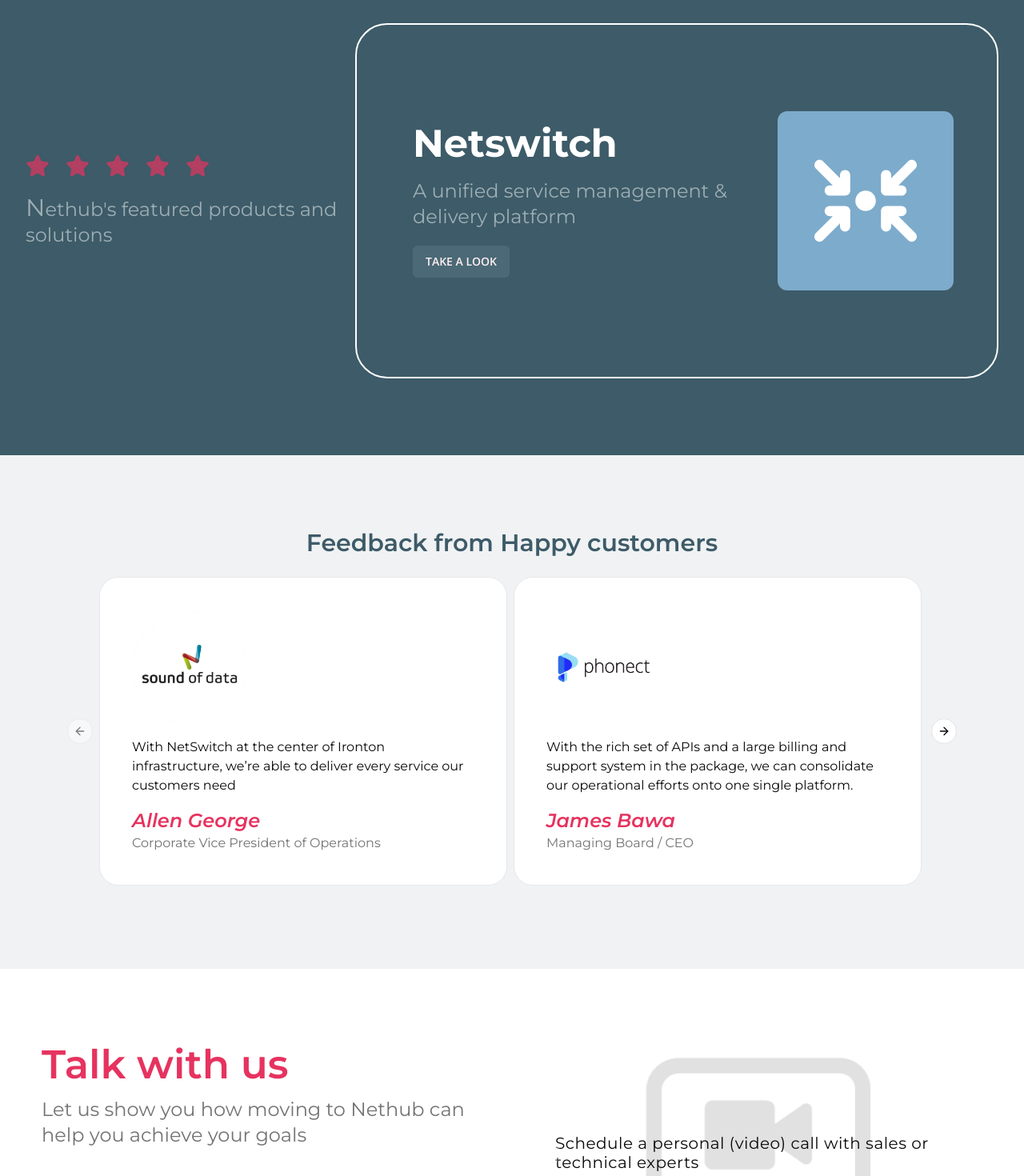
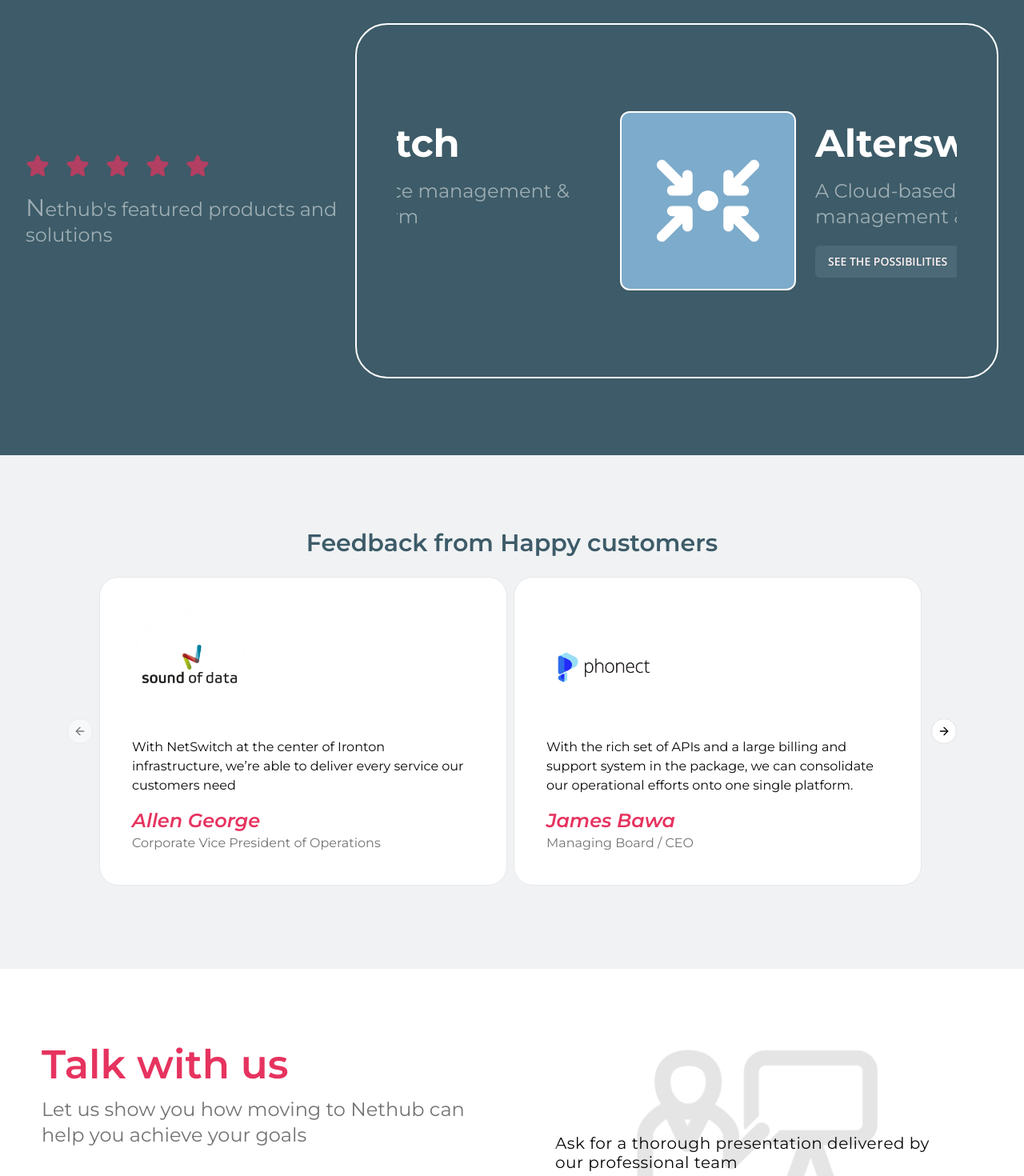
Before and after one commit to dekzyd/nethub, a Next.js app: page / in a window 1280 px wide. Shown: the part 2140-3610 px from the top of the page at 80% size. Built offline with nearby package versions, Linux system fonts and the light colour scheme.

Commit message:
add animation to featured products

```diff
--- a/components/BestValues.jsx
+++ b/components/BestValues.jsx
@@ -31,7 +31,7 @@ const BestValues = () => {
           </div>
           {/* value cards */}
           <div className="grid grid-cols-1 md:grid-cols-4 my-10">
-            {bestValueData.map(({ title, content, icon }) => {
+            {bestValueData.map(({ title, content, icon }, index) => {
               return (
                 <BizPerksCard
                   key={title}
@@ -39,6 +39,7 @@ const BestValues = () => {
                   content={content}
                   icon={icon}
                   titlesize="text-xl"
+                  delay={index + 1}
                 />
               );
             })}
--- a/components/BizPerksCard.jsx
+++ b/components/BizPerksCard.jsx
@@ -20,7 +20,7 @@ const BizPerksCard = ({
     <div
       className="md:p-3 lg:p-5 my-3"
       data-aos="slide-up"
-      data-aos-once={true}
+      // data-aos-once={true}
       data-aos-delay={`${delay}00`}
     >
       <div
--- a/components/FeaturedProducts.jsx
+++ b/components/FeaturedProducts.jsx
@@ -1,9 +1,11 @@
+"use client";
 import React from "react";
 import { FaStar } from "react-icons/fa6";
 import { Carousel } from "flowbite-react";
 import { solutions, products } from "@/lib/data/NavLinksData";
 import { Button } from "@/components/ui/button";
 import Link from "next/link";
+import { motion } from "framer-motion";
 
 const FeaturedProducts = () => {
   const allServices = products
@@ -30,7 +32,7 @@ const FeaturedProducts = () => {
             <Carousel
               leftControl=" "
               rightControl=" "
-              slideInterval={10000}
+              slideInterval={5000}
               pauseOnHover
               indicators={false}
               // slide={false}
@@ -40,7 +42,13 @@ const FeaturedProducts = () => {
                   return (
                     <Link href={href} key={title} className="h-full">
                       <div className="grid h-full content-center gap-2 grid-cols-1 md:grid-cols-3 dark:bg-gray-700 dark:text-white">
-                        <div className="gap-2 md:gap-4 lg:gap-5 col-span-2 lg:p-5">
+                        {/* animate slide content */}
+                        <motion.div
+                          initial={{ opacity: 0, y: 200 }}
+                          whileInView={{ opacity: 1, y: 0 }}
+                          transition={{ duration: 1.5 }}
+                          className="gap-2 md:gap-4 lg:gap-5 col-span-2 lg:p-5"
+                        >
                           <div className="flex flex-col gap-2 md:gap-4 lg:gap-5 ">
                             <h3 className="text-3xl md:text-4xl lg:text-5xl font-bold text-white hover:text-primary/80">
                               {title}
@@ -52,14 +60,17 @@ const FeaturedProducts = () => {
                           <Button className="uppercase font-semibold font-Open_sans mt-5 bg-customColors-cuttysark/50">
                             {button}
                           </Button>
-                        </div>
-                        <div
-                          className={`m-1 p-3 hidden md:flex justify-center items-center text-9xl text-white rounded-xl ${
+                        </motion.div>
+                        <motion.div
+                          initial={{ scale: 0.5 }}
+                          whileInView={{ scale: 1 }}
+                          transition={{ duration: 1.5 }}
+                          className={`m-1 p-3 border-2 border-white hidden md:flex justify-center items-center text-9xl text-white rounded-xl ${
                             bgcol ? bgcol : "bg-primary/90"
                           } `}
                         >
                           {icon}
-                        </div>
+                        </motion.div>
                       </div>
                     </Link>
                   );
--- a/components/Talkwithus.jsx
+++ b/components/Talkwithus.jsx
@@ -28,7 +28,7 @@ const Talkwithus = () => {
               <Carousel
                 className="grid"
                 // slide={false}
-                slideInterval={5000}
+                slideInterval={7000}
               >
                 {talkWithUsData.map(({ image, content }, index) => {
                   return (
@@ -37,7 +37,7 @@ const Talkwithus = () => {
                       style={{ backgroundImage: `url(${image})` }}
                       className="grid place-content-center bg-cover bg-no-repeat bg-center w-full bg-red-100 h-full p-[50px]"
                     >
-                      <div className="">
+                      <div data-aos="slide-up" data-aos-once={false}>
                         <p className="text-base md:text-[20px] lg:text-[20px] tracking-wide">
                           {content}
                         </p>
--- a/package.json
+++ b/package.json
@@ -20,6 +20,7 @@
     "embla-carousel-autoplay": "^8.1.5",
     "embla-carousel-react": "^8.1.6",
     "flowbite-react": "^0.10.1",
+    "framer-motion": "^11.3.31",
     "lucide-react": "^0.397.0",
     "next": "14.2.4",
     "react": "^18",
--- a/src/app/layout.js
+++ b/src/app/layout.js
@@ -22,7 +22,7 @@ import { useEffect } from "react";
 export default function RootLayout({ children }) {
   useEffect(() => {
     AOS.init({ duration: 2000 });
-    console.log("useEffect in session");
+    // console.log("useEffect in session");
   }, []);
   return (
     <html lang="en" className="scroll-smooth">
```
Also changed, not shown: 1 other file (tests, documents, lock files or other folders).
